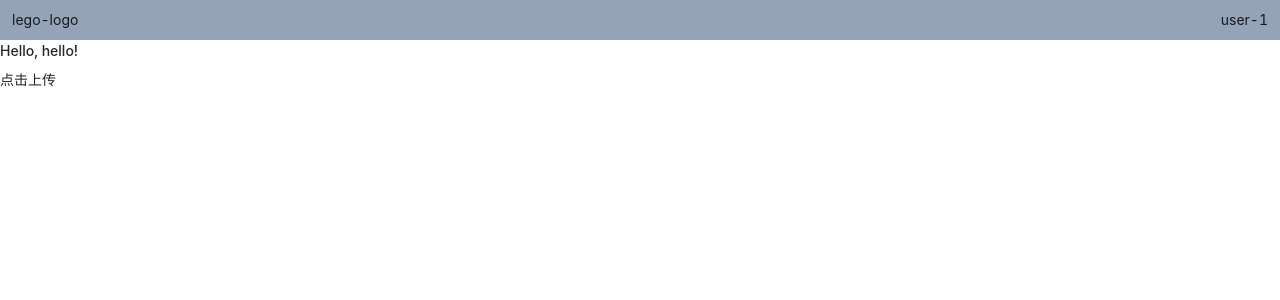
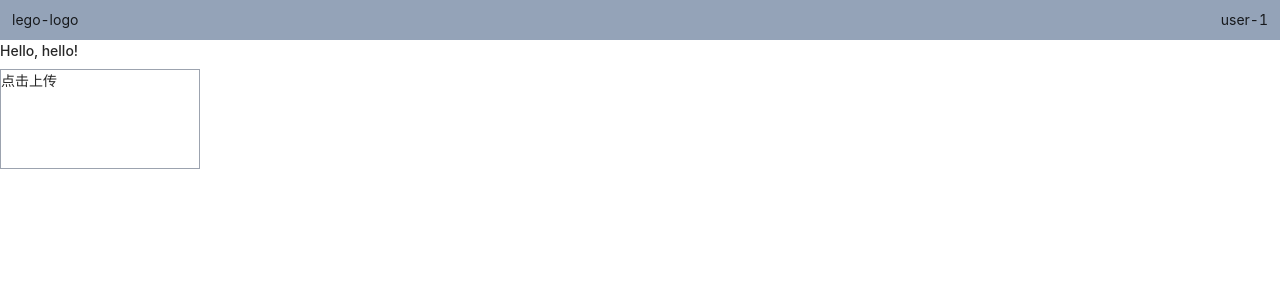
Before and after one commit to 13ruceYu/lego-ui, a Vue app: page /home in a window 1280 px wide. Shown: the top 300 px of the page. Built offline with nearby package versions, Linux system fonts and the light colour scheme.

Commit message:
feat: Uploader drag-drop upload

```diff
--- a/src/components/Uploader.vue
+++ b/src/components/Uploader.vue
@@ -25,10 +25,26 @@ const props = defineProps({
   beforeUpload: {
     type: Function as PropType<TCheckUpload>,
   },
+  drag: {
+    type: Boolean,
+  },
 })
 
 const fileInput = ref<null | HTMLInputElement>(null)
 const uploadedFiles = ref<IUploadFile[]>([])
+const isDragOver = ref(false)
+
+let events: { [key: string]: (e: any) => void } = {
+  click: triggerUpload,
+}
+if (props.drag) {
+  events = {
+    ...events,
+    dragover: (e: DragEvent) => { handleDrag(e, true) },
+    dragleave: (e: DragEvent) => { handleDrag(e, false) },
+    drop: handleDrop,
+  }
+}
 
 const isUploading = computed(() => {
   return uploadedFiles.value.some(file => file.status === 'loading')
@@ -44,6 +60,18 @@ const lastFileData = computed(() => {
   }
   return false
 })
+
+function handleDrag(e: DragEvent, over: boolean) {
+  e.preventDefault()
+  isDragOver.value = over
+}
+
+function handleDrop(e: DragEvent) {
+  e.preventDefault()
+  isDragOver.value = false
+  if (e.dataTransfer)
+    uploadFiles(e.dataTransfer.files)
+}
 
 function triggerUpload() {
   if (fileInput.value)
@@ -75,9 +103,7 @@ function postFile(uploadedFile: File) {
   })
 }
 
-function handleFileChange(e: Event) {
-  const target = e.target as HTMLInputElement
-  const files = target.files
+function uploadFiles(files: null | FileList) {
   if (files) {
     const uploadedFile = files[0]
     if (props.beforeUpload) {
@@ -102,6 +128,12 @@ function handleFileChange(e: Event) {
   }
 }
 
+function handleFileChange(e: Event) {
+  const target = e.target as HTMLInputElement
+  const files = target.files
+  uploadFiles(files)
+}
+
 function removeFile(id: string) {
   uploadedFiles.value = uploadedFiles.value.filter(file => file.uid !== id)
 }
@@ -109,7 +141,7 @@ function removeFile(id: string) {
 
 <template>
   <div class="file-upload">
-    <div class="upload-area" @click="triggerUpload">
+    <div class="upload-area border border-gray-400 w-[200px] h-[100px]" :class="[drag && isDragOver ? 'is-dragover border-cyan-400 bg-cyan-300' : '']" v-on="events">
       <slot v-if="isUploading" name="loading">
         <button disabled>
           正在上传
--- a/src/views/home/Home.vue
+++ b/src/views/home/Home.vue
@@ -13,5 +13,5 @@ import Uploader from '@/components/Uploader.vue'
     </div>
   </nav>
   <Hello name="hello" />
-  <Uploader action="" />
+  <Uploader action="" drag />
 </template>
```
Also changed, not shown: 1 other file (tests, documents, lock files or other folders).
